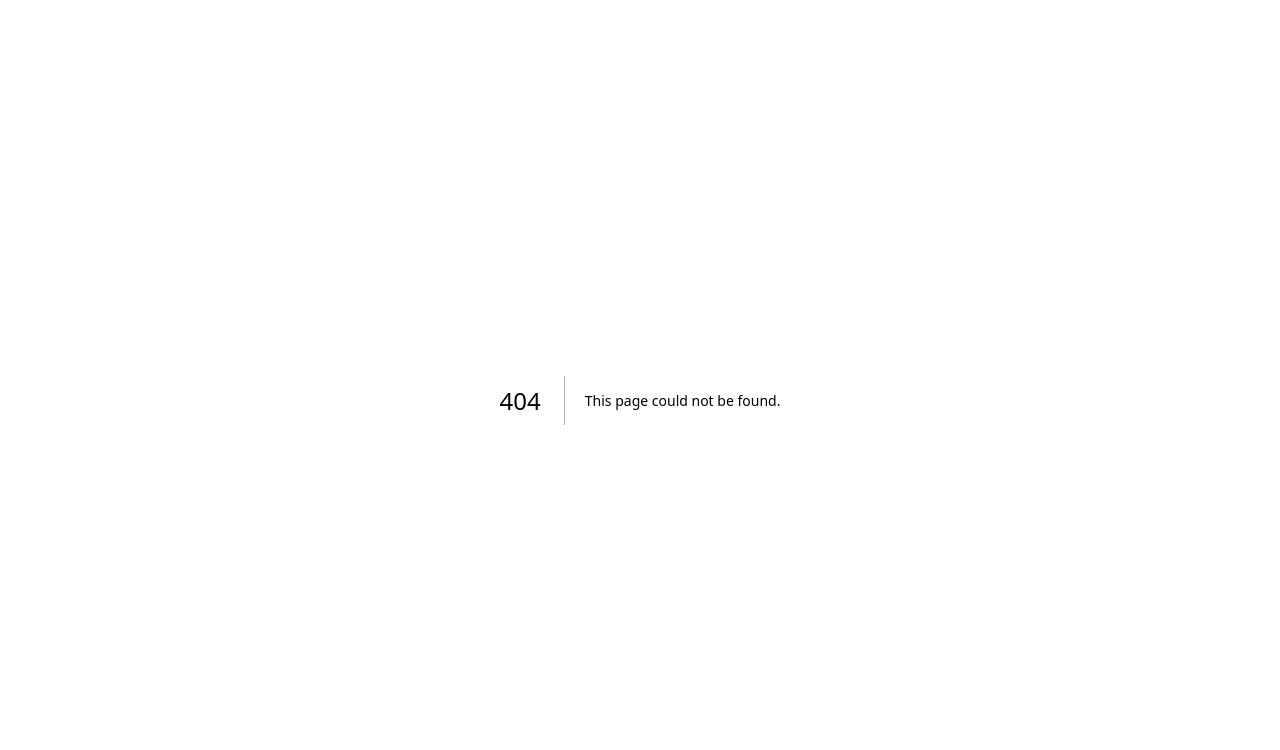
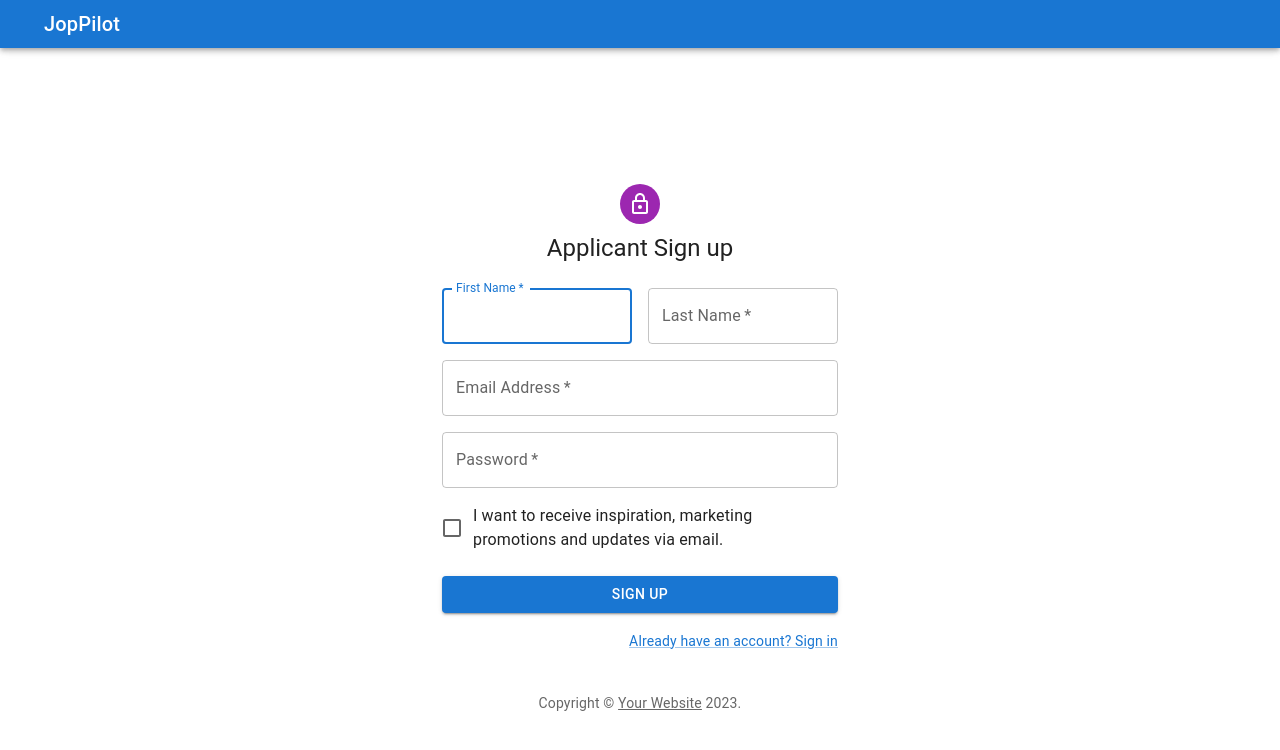
Before and after one commit to thejobpilot/frontend, a Next.js app: page /applicant/signup in a window 1280 px wide. Before the commit this address had no page. Shown: the top 750 px of the page. Built offline with nearby package versions, Linux system fonts and the light colour scheme.

Commit message:
Created sign up pages for recruiters and applicants

```diff
--- /dev/null
+++ b/src/components/signUp.tsx
@@ -0,0 +1,133 @@
+import * as React from 'react';
+import Avatar from '@mui/material/Avatar';
+import Button from '@mui/material/Button';
+import CssBaseline from '@mui/material/CssBaseline';
+import TextField from '@mui/material/TextField';
+import FormControlLabel from '@mui/material/FormControlLabel';
+import Checkbox from '@mui/material/Checkbox';
+import Link from '@mui/material/Link';
+import Grid from '@mui/material/Grid';
+import Box from '@mui/material/Box';
+import LockOutlinedIcon from '@mui/icons-material/LockOutlined';
+import Typography from '@mui/material/Typography';
+import Container from '@mui/material/Container';
+import {createTheme, ThemeProvider} from '@mui/material/styles';
+
+function Copyright(props: any) {
+    return (
+        <Typography variant="body2" color="text.secondary" align="center" {...props}>
+            {'Copyright © '}
+            <Link color="inherit" href="https://mui.com/">
+                Your Website
+            </Link>{' '}
+            {new Date().getFullYear()}
+            {'.'}
+        </Typography>
+    );
+}
+
+const theme = createTheme();
+
+export default function SignUp(props: {
+    name: String
+}) {
+    const handleSubmit = (event: React.FormEvent<HTMLFormElement>) => {
+        event.preventDefault();
+        const data = new FormData(event.currentTarget);
+        console.log({
+            email: data.get('email'),
+            password: data.get('password'),
+        });
+    };
+
+    return (
+        <ThemeProvider theme={theme}>
+            <Container component="main" maxWidth="xs">
+                <CssBaseline/>
+                <Box
+                    sx={{
+                        marginTop: 22,
+                        display: 'flex',
+                        flexDirection: 'column',
+                        alignItems: 'center',
+                    }}
+                >
+                    <Avatar sx={{m: 1, bgcolor: 'secondary.main'}}>
+                        <LockOutlinedIcon/>
+                    </Avatar>
+                    <Typography component="h1" variant="h5">
+                        {props.name} Sign up
+                    </Typography>
+                    <Box component="form" noValidate onSubmit={handleSubmit} sx={{mt: 3}}>
+                        <Grid container spacing={2}>
+                            <Grid item xs={12} sm={6}>
+                                <TextField
+                                    autoComplete="given-name"
+                                    name="firstName"
+                                    required
+                                    fullWidth
+                                    id="firstName"
+                                    label="First Name"
+                                    autoFocus
+                                />
+                            </Grid>
+                            <Grid item xs={12} sm={6}>
+                                <TextField
+                                    required
+                                    fullWidth
+                                    id="lastName"
+                                    label="Last Name"
+                                    name="lastName"
+                                    autoComplete="family-name"
+                                />
+                            </Grid>
+                            <Grid item xs={12}>
+                                <TextField
+                                    required
+                                    fullWidth
+                                    id="email"
+                                    label="Email Address"
+                                    name="email"
+                                    autoComplete="email"
+                                />
+                            </Grid>
+                            <Grid item xs={12}>
+                                <TextField
+                                    required
+                                    fullWidth
+                                    name="password"
+                                    label="Password"
+                                    type="password"
+                                    id="password"
+                                    autoComplete="new-password"
+                                />
+                            </Grid>
+                            <Grid item xs={12}>
+                                <FormControlLabel
+                                    control={<Checkbox value="allowExtraEmails" color="primary"/>}
+                                    label="I want to receive inspiration, marketing promotions and updates via email."
+                                />
+                            </Grid>
+                        </Grid>
+                        <Button
+                            type="submit"
+                            fullWidth
+                            variant="contained"
+                            sx={{mt: 3, mb: 2}}
+                        >
+                            Sign Up
+                        </Button>
+                        <Grid container justifyContent="flex-end">
+                            <Grid item>
+                                <Link href="#" variant="body2">
+                                    Already have an account? Sign in
+                                </Link>
+                            </Grid>
+                        </Grid>
+                    </Box>
+                </Box>
+                <Copyright sx={{mt: 5}}/>
+            </Container>
+        </ThemeProvider>
+    );
+}
--- /dev/null
+++ b/src/pages/applicant/signup/index.tsx
@@ -0,0 +1,15 @@
+import {Inter} from '@next/font/google'
+import NavBar from "@/components/navBar";
+import SignIn from "@/components/signIn";
+import SignUp from "@/components/signUp";
+
+const inter = Inter({subsets: ['latin']})
+
+export default function RecruiterSignUp() {
+    return (
+        <>
+            <NavBar></NavBar>
+            <SignUp name = "Applicant"></SignUp>
+        </>
+    )
+}
--- a/tsconfig.json
+++ b/tsconfig.json
@@ -19,6 +19,6 @@
       "@/*": ["./src/*"]
     }
   },
-  "include": ["next-env.d.ts", "**/*.ts", "**/*.tsx"],
+  "include": ["next-env.d.ts", "**/*.ts", "**/*.tsx", "**/**/*.tsx"],
   "exclude": ["node_modules"]
 }
```
Also changed, not shown: src/pages/recruiter/signup/index.tsx (added, +15 -0 lines).
